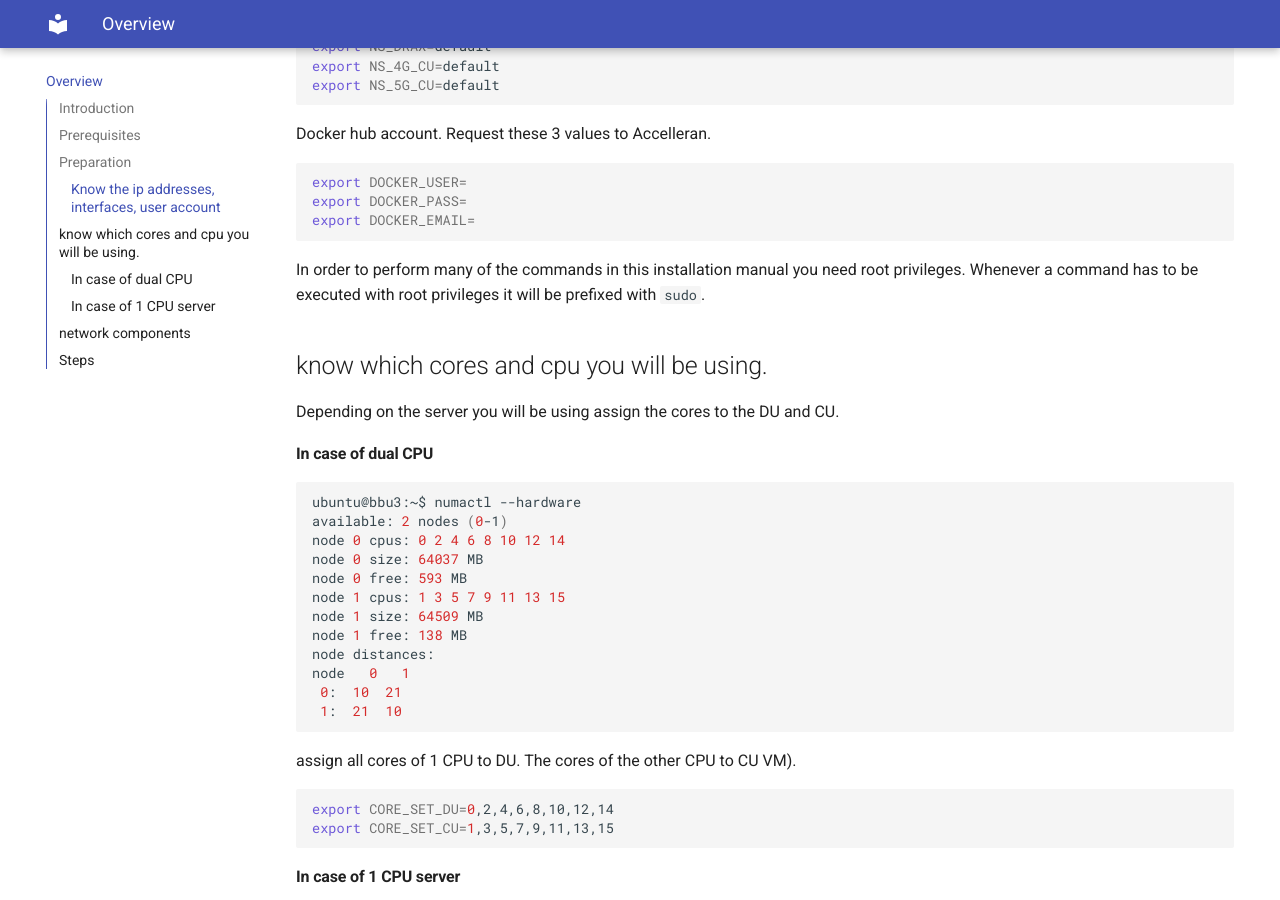
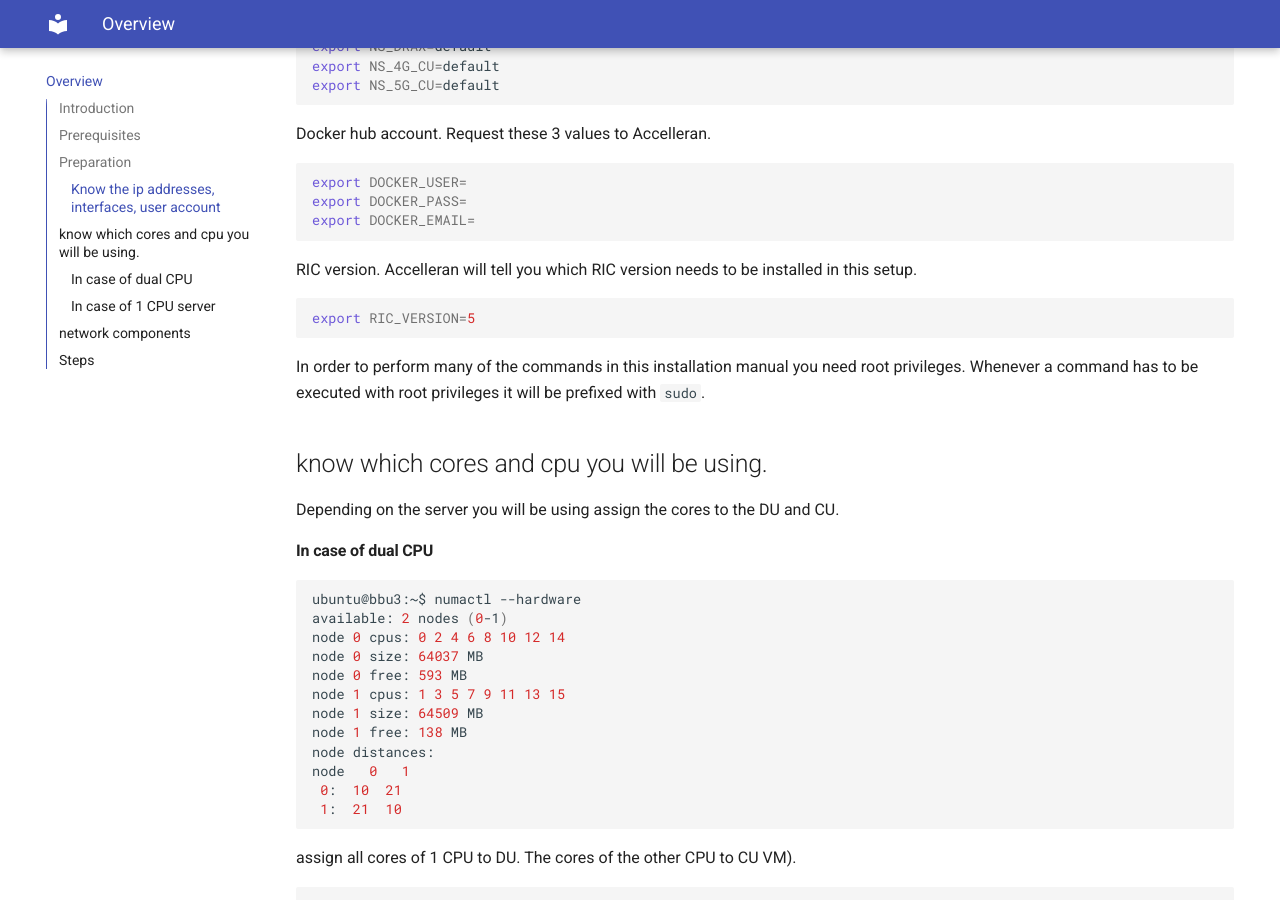
Before and after one commit to accelleran/drax-docs, an MkDocs documentation site: the page built from docs/index.md, in a window 1280 px wide and 900 px high, scrolled down 2362 px. Built offline with MkDocs 1.6.1 and Material for MkDocs 9.7.7, drawn with Linux system fonts in a browser that asks for light colours; the version menu is left out.

Commit message:
Update index.md

````diff
--- a/docs/index.md
+++ b/docs/index.md
@@ -88,6 +88,11 @@ Docker hub account. Request these 3 values to Accelleran.
 export DOCKER_USER=
 export DOCKER_PASS=
 export DOCKER_EMAIL=
+```
+
+RIC version. Accelleran will tell you which RIC version needs to be installed in this setup.
+``` bash
+export RIC_VERSION=5
 ```
 
 In order to perform many of the commands in this installation manual you need root privileges.
````
